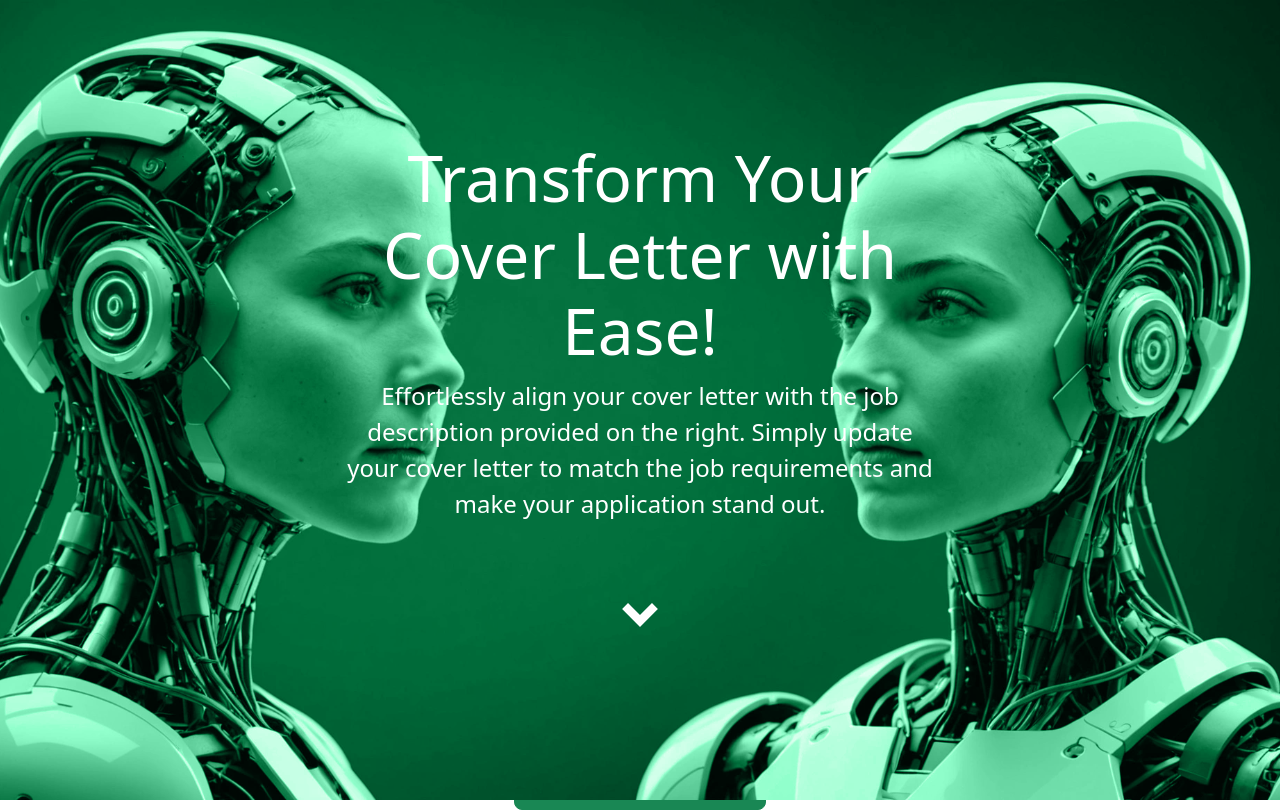
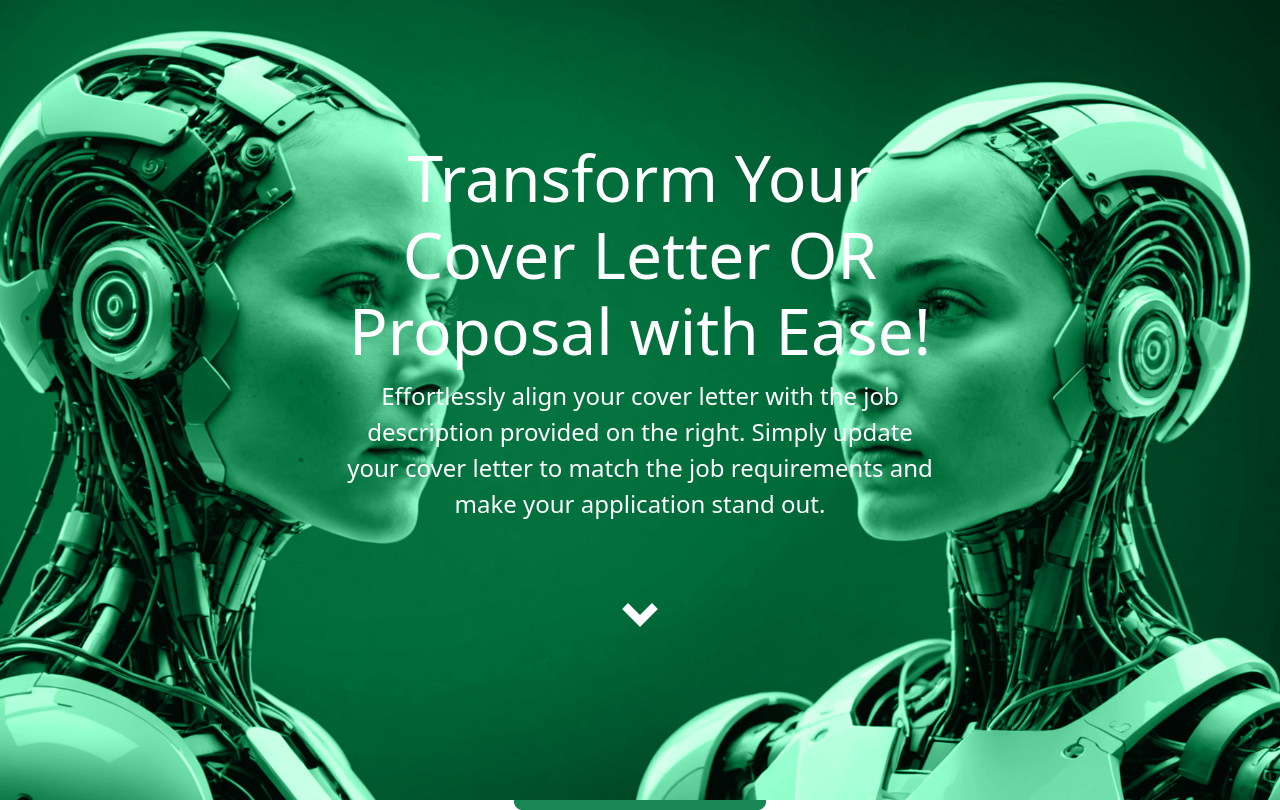
Before and after one commit to muhammadawaisshaikh/react-google-ai-change-cover-wrt-jd, a React (Vite) app: page / in a window 1280 px wide. Built offline with nearby package versions, Linux system fonts and the light colour scheme.

Commit message:
text change

```diff
--- a/src/components/Banner.jsx
+++ b/src/components/Banner.jsx
@@ -17,7 +17,7 @@ const Banner = () => {
     return (
         <div className="banner">
             <div className="banner-content">
-                <h1>Transform Your Cover Letter with Ease!</h1>
+                <h1>Transform Your Cover Letter OR Proposal with Ease!</h1>
                 <p>
                     Effortlessly align your cover letter with the job description provided on the right. Simply update your cover letter to match the job requirements and make your application stand out.
                 </p>
```
